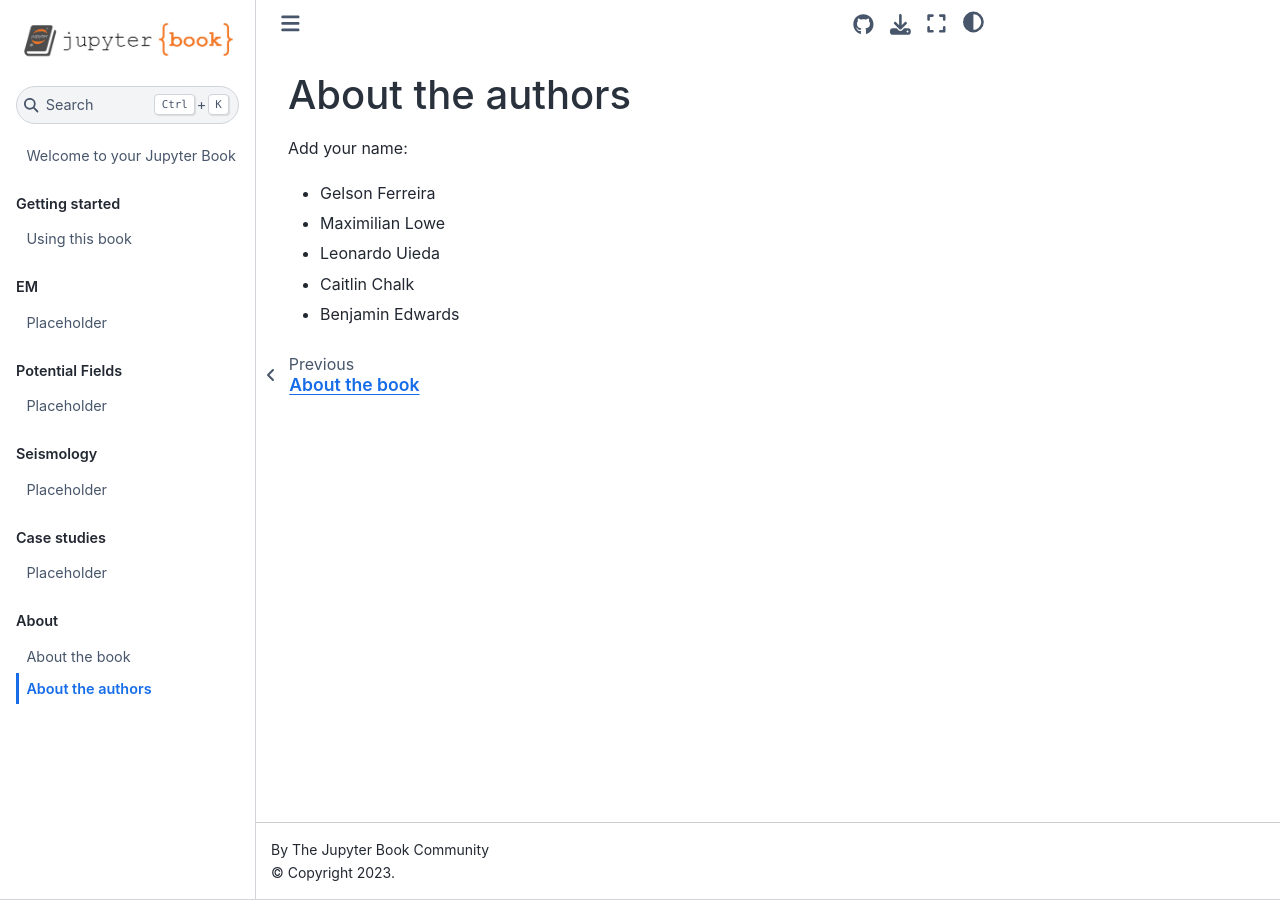
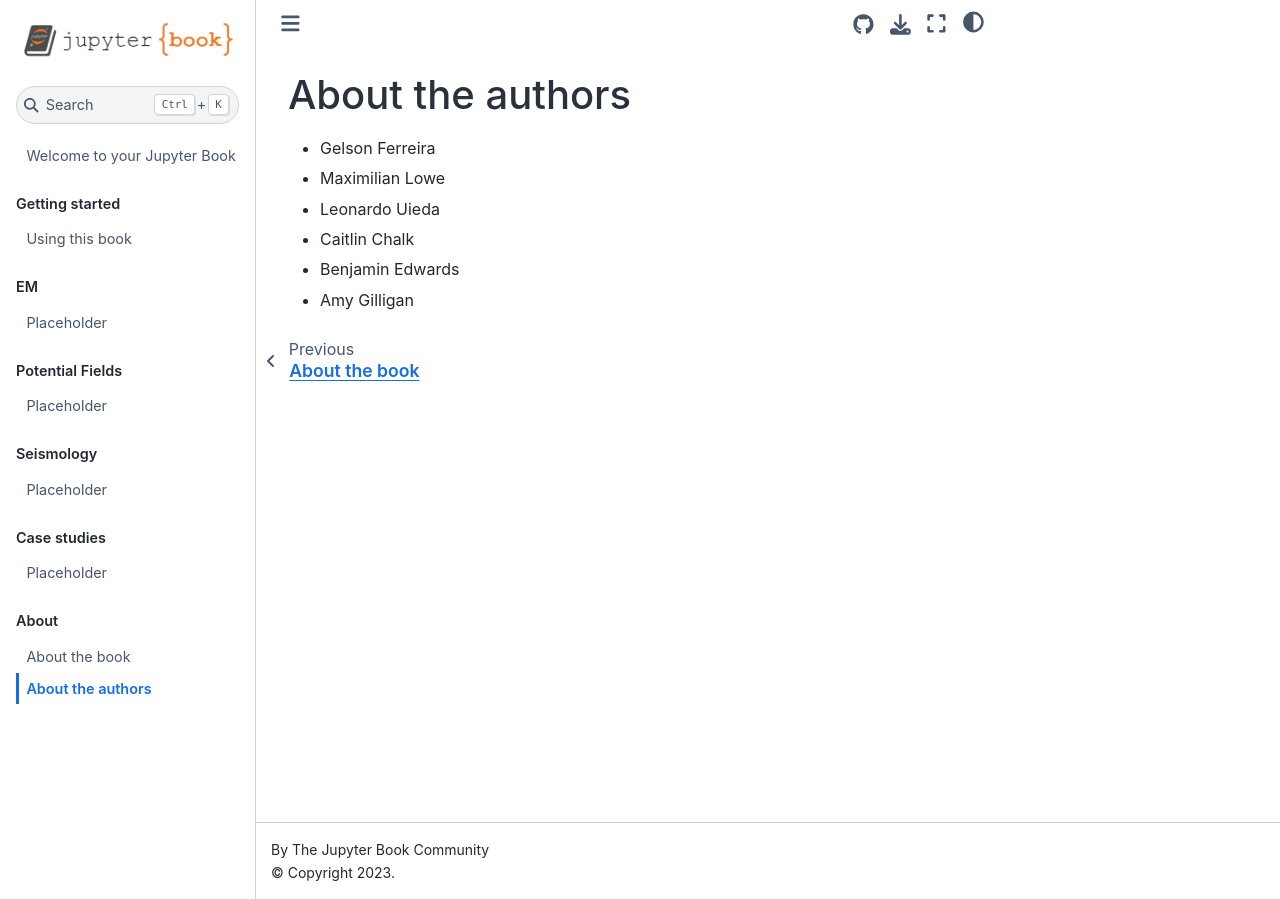
Before and after one commit to GeophysicsLibrary/applied-geophysics, a Jupyter Book: the page built from about/authors.md, in a window 1280 px wide. Built offline with Jupyter Book 1.0.4 settings and Sphinx 7.4.7 and the Sphinx Book theme 1.1.4, drawn with Linux system fonts in a browser that asks for light colours; pages that are not in the unit, such as notebooks, are missing from menus.

Commit message:
adding my name (amy gilligan) to authors (#14)
Co-authored-by: Amy Gilligan <agilliga@scafell.local>

```diff
--- a/about/authors.md
+++ b/about/authors.md
@@ -1,9 +1,8 @@
 # About the authors
-
-Add your name:
 
 * Gelson Ferreira
 * Maximilian Lowe
 * Leonardo Uieda
 * Caitlin Chalk
 * Benjamin Edwards
+* Amy Gilligan
```
